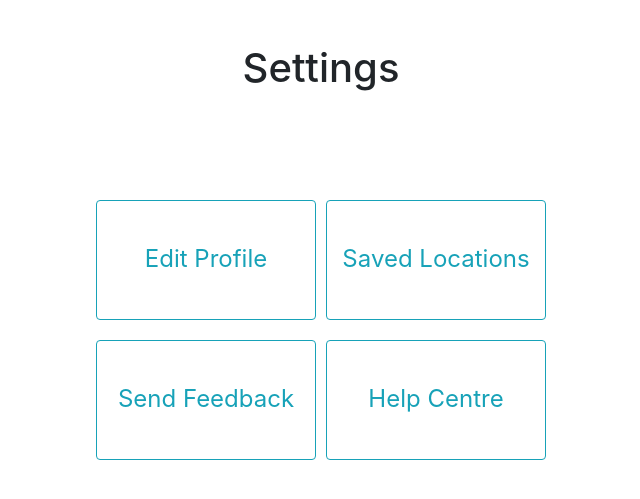
After one commit to Li-Pin/CSC1008, a Flask app: page /settings in a window 1280 px wide. The commit adds this page. Shown: the top 499 px of the page, without its empty margins (319-959 px from the left). Run offline with Flask 2, Linux system fonts and the light colour scheme.

Commit message:
settings page

```diff
--- a/Website/auth.py
+++ b/Website/auth.py
@@ -80,6 +80,7 @@ def bookride():
 
     return render_template("bookride.html")
 
+
 @auth.route('/confirmride', methods=['GET', 'POST'])
 def confirmride():
     fromLocationlat = request.args.get('fromLocationlat', None)
@@ -91,3 +92,8 @@ def confirmride():
 
     return render_template("confirmride.html", fromLocationlat=fromLocationlat, fromLocationlong=fromLocationlong,
         toLocationlat=toLocationlat, toLocationlong=toLocationlong, fromLocationname=fromLocationname, toLocationname=toLocationname)
+
+
+@auth.route('/settings')
+def settings():
+    return render_template("settings.html")
--- a/Website/static/styles.css
+++ b/Website/static/styles.css
@@ -39,7 +39,7 @@
     margin-left: 355px;
 }
 
-#welcome{
+#welcome, #settingstitle{
     margin-top: 20px;
 }
 
@@ -51,7 +51,7 @@
 
 }
 
-#bookride{
+#bookride, #editprofile{
     width: 220px;
     height: 120px;
     margin-right: 10px;
@@ -60,7 +60,7 @@
     font-size: 1.5em;
 }
 
-#booksharedride{
+#booksharedride, #savedlocations{
     width: 220px;
     height: 120px;
     padding-top: 40px;
@@ -68,7 +68,7 @@
     font-size: 1.5em;
 }
 
-#myrides{
+#myrides, #sendfeedback{
     width: 220px;
     height: 120px;
     margin-right: 10px;
@@ -78,7 +78,7 @@
     font-size: 1.5em;
 }
 
-#settings{
+#settings, #helpcentre{
     width: 220px;
     height: 120px;
     padding-top: 40px;
--- a/Website/templates/home.html
+++ b/Website/templates/home.html
@@ -4,7 +4,7 @@
     <div id="welcome" align="center">
         <h1>Welcome!</h1>
     </div>
-    <div id="homepage" class="row">
+    <div class="row">
     <div class="col-sm-12" style="margin-bottom: 10px;">
         <div class="pull-left">
             <a href="/bookride" id="bookride" class="btn btn-outline-info">Book Ride</a>
--- /dev/null
+++ b/Website/templates/settings.html
@@ -0,0 +1,26 @@
+{% extends 'base.html' %}
+
+{% block content %}
+    <div id="settingstitle" align="center">
+        <h1>Settings</h1>
+    </div>
+    <div class="row">
+    <div class="col-sm-12" style="margin-bottom: 10px;">
+        <div class="pull-left">
+            <a href="/editprofile" id="editprofile" class="btn btn-outline-info">Edit Profile</a>
+        </div>
+        <div class="">
+            <a href="/savedlocations" id="savedlocations" class="btn btn-outline-info">Saved Locations</a>
+        </div>
+    </div>
+    <div class="col-sm-12">
+        <div class="pull-left">
+            <a href="/sendfeedback" id="sendfeedback" class="btn btn-outline-info">Send Feedback</a>
+        </div>
+        <div class="">
+            <a href="/helpcentre" id="helpcentre" class="btn btn-outline-info">Help Centre</a>
+        </div>
+    </div>
+    </div>
+
+{% endblock %}
```
